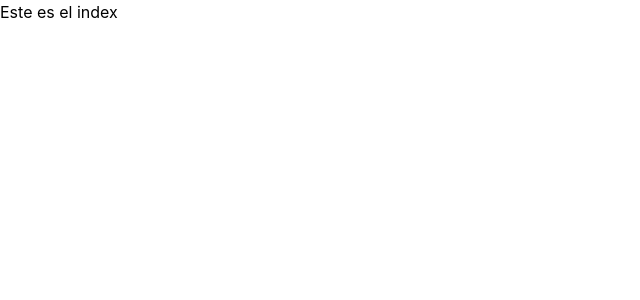
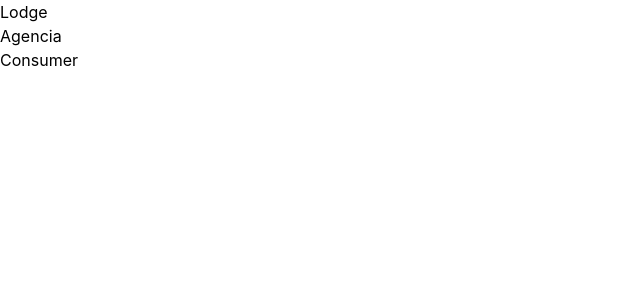
Before and after one commit to leonardoleenen/outtripper-app, a Next.js app: page / in a window 1280 px wide. Shown: the top 300 px of the page, without its empty margins (0-640 px from the left). Built offline with nearby package versions, Linux system fonts and the light colour scheme.

Commit message:
First scratch version

```diff
--- /dev/null
+++ b/components/loading.tsx
@@ -0,0 +1,3 @@
+import React from 'react'
+
+export default () => <div> Loading</div>
--- a/outtripper.d.ts
+++ b/outtripper.d.ts
@@ -1,3 +1,7 @@
+
 type User = {
-    cn : string
+  cn: string
+  email: string
+  rol : 'AGENCY' | 'LODGE' | 'CONSUMER'
+  accessToken: string
 }
--- /dev/null
+++ b/pages/agency/home.tsx
@@ -0,0 +1,6 @@
+import React from 'react'
+import BottomNavBar from '../../components/agency_bottom_nav_bar'
+
+export default () => <div>
+    <BottomNavBar/>
+</div>
--- /dev/null
+++ b/pages/home.tsx
@@ -0,0 +1,4 @@
+import React from 'react'
+
+
+export default () => <div> Home de Usuario </div>
--- a/pages/index.tsx
+++ b/pages/index.tsx
@@ -1,6 +1,45 @@
-import React from 'react';
-import '../statics/style/style.scss';
+import React from 'react'
+import '../statics/style/style.scss'
+import { login } from '../redux/actions/users'
+import { useDispatch } from 'react-redux'
+import { useRouter } from 'next/router'
+
+export default () => {
 
 
-export default () => <div>Este es el index</div>
-;
+  const lodge: User = {
+    cn: 'Carlos Casanello',
+    email: 'carloslc@gmail.com',
+    accessToken: 'accesstoken',
+    rol: 'LODGE',
+  }
+
+
+  const agency: User = {
+    cn: 'Leonardo Leenen',
+    email: 'leonardo@flicktrip.com',
+    accessToken: 'accesstoken',
+    rol: 'AGENCY',
+  }
+
+  const consumer: User = {
+    cn: 'Juan Antonucci ',
+    email: 'juan@cafebinario.com',
+    accessToken: 'accesstoken',
+    rol: 'CONSUMER',
+  }
+
+  const disptach = useDispatch()
+  const router = useRouter()
+
+  return (
+    <div>
+      <div onClick={() => disptach(login(consumer))}>Lodge</div>
+      <div onClick={() => {
+        disptach(login(agency))
+        router.push('/agency/home')
+      }}>Agencia</div>
+      <div onClick={() => disptach(login(consumer))}>Consumer</div>
+    </div>
+  )
+}
--- /dev/null
+++ b/redux/actions/users.ts
@@ -0,0 +1,12 @@
+import { SET_USER, UNSET_USER } from '../reducers/users'
+
+export const login = (user: User) => (dispatch) => {
+  return dispatch({
+    type: SET_USER,
+    user,
+  })
+}
+
+export const logout = () => (dispatch) => dispatch({
+  type: UNSET_USER,
+})
--- /dev/null
+++ b/redux/reducers/users.ts
@@ -0,0 +1,13 @@
+export const SET_USER = 'SET_USER'
+export const UNSET_USER = 'UNSET_USER'
+
+export const userReducer = (state = { user: null }, action) => {
+  switch (action.type) {
+    case SET_USER:
+      return { ...state, user: action.user }
+    case UNSET_USER:
+      return { ...state, user: null }
+    default:
+      return { ...state, ...action }
+  }
+}
--- a/redux/store.ts
+++ b/redux/store.ts
@@ -1,15 +1,14 @@
-import { createStore, applyMiddleware } from 'redux'
+import { createStore, applyMiddleware, combineReducers } from 'redux'
 import { composeWithDevTools } from 'redux-devtools-extension'
 import thunkMiddleware from 'redux-thunk'
-import { combineReducers } from 'redux';
-
+import { userReducer } from './reducers/users'
 
 export interface Store {
     settings: any
 }
 
-const initialState : Store= {
-  settings:{},
+const initialState : Store = {
+  settings: {},
 }
 
 export const settingReducer = (state = initialState.settings, action) => {
@@ -21,12 +20,13 @@ export const settingReducer = (state = initialState.settings, action) => {
 
 const reducers = combineReducers({
   settings: settingReducer,
-});
+  loggedUser: userReducer,
+})
 
-export function initializeStore (initialState) {
+export function initializeStore(initialState) {
   return createStore(
     reducers,
     initialState,
-    composeWithDevTools(applyMiddleware(thunkMiddleware))
+    composeWithDevTools(applyMiddleware(thunkMiddleware)),
   )
 }
```
Also changed, not shown: components/agency_bottom_nav_bar.tsx (added, +14 -0 lines), pages/agency/destinations.tsx (added, +8 -0 lines), .eslintrc.json.
